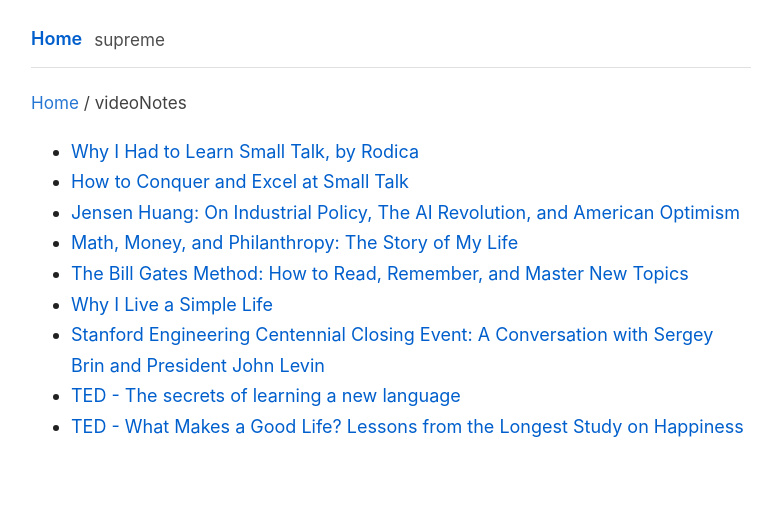
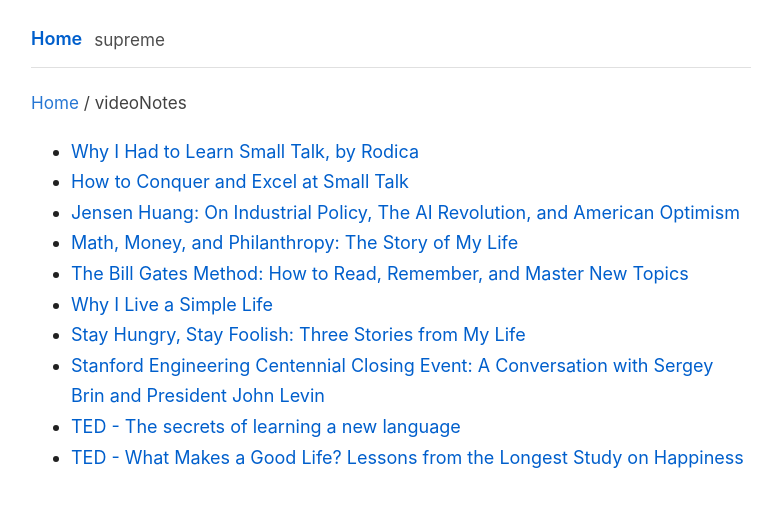
Before and after one commit to CompositeLizard/supreme, a Jekyll site: the page built from videoNotes/index.md, in a window 1280 px wide. Shown: the top 507 px of the page, without its empty margins (249-1023 px from the left). Built offline with Jekyll 4.4.1, drawn with Linux system fonts in a browser that asks for light colours.

Commit message:
Update index.md

```diff
--- a/videoNotes/index.md
+++ b/videoNotes/index.md
@@ -8,6 +8,7 @@ title: Notes
 - [Math, Money, and Philanthropy: The Story of My Life](Math-Money-Philanthropy-Story-of-My-Life.md)
 - [The Bill Gates Method: How to Read, Remember, and Master New Topics](Bil-Gates-Method-Reading.md)
 - [Why I Live a Simple Life](why-simple-life.md)
+- [Stay Hungry, Stay Foolish: Three Stories from My Life](Stay-Hungry-Stay-Foolish.md)
 - [Stanford Engineering Centennial Closing Event: A Conversation with Sergey Brin and President John Levin](Conversation-Sergey-Brin-John-Levin.md)
 - [TED - The secrets of learning a new language](Secret-Polyglots.md)
 - [TED - What Makes a Good Life? Lessons from the Longest Study on Happiness](What-Makes-a-Good-Life.md)
```
